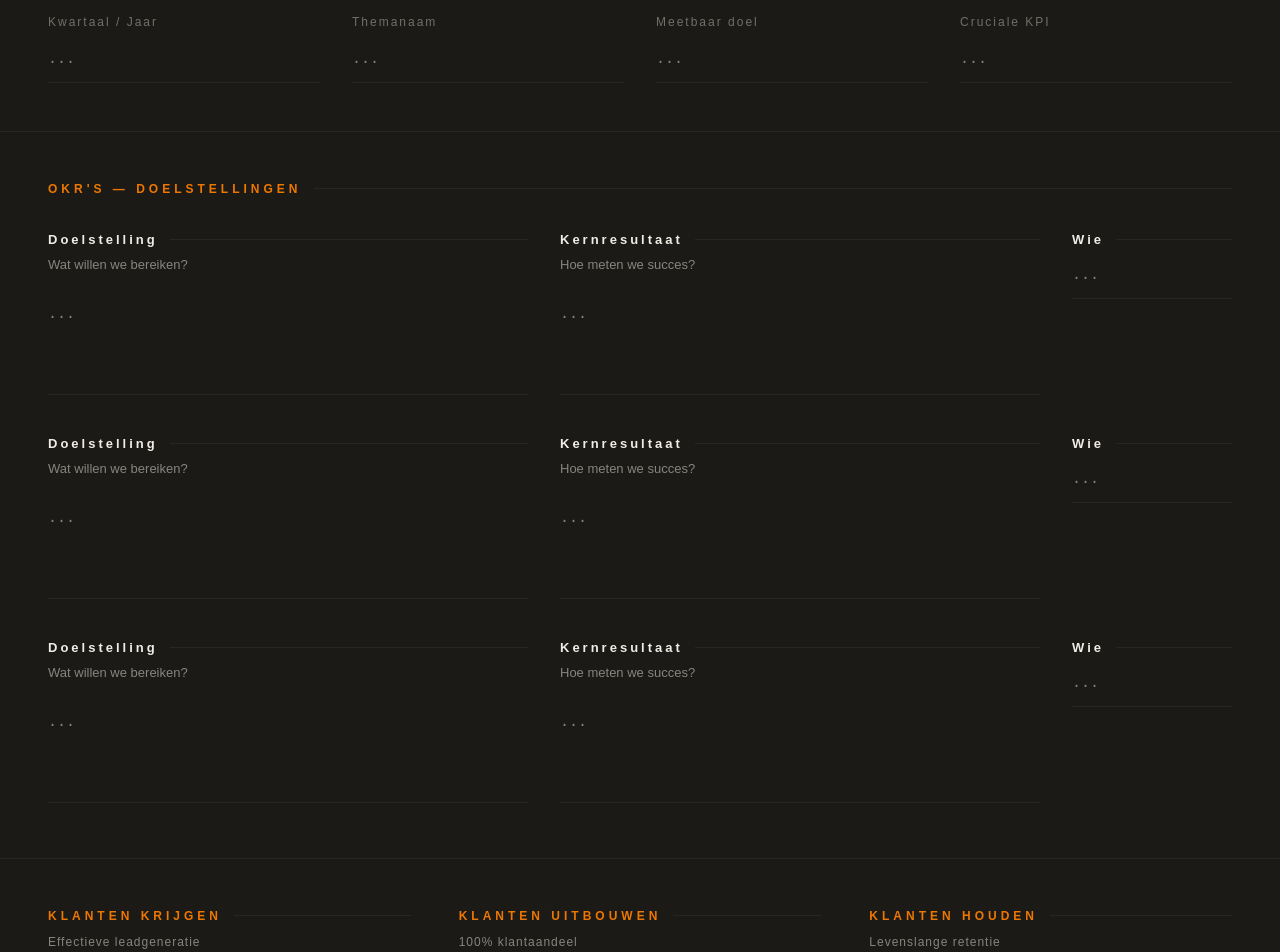
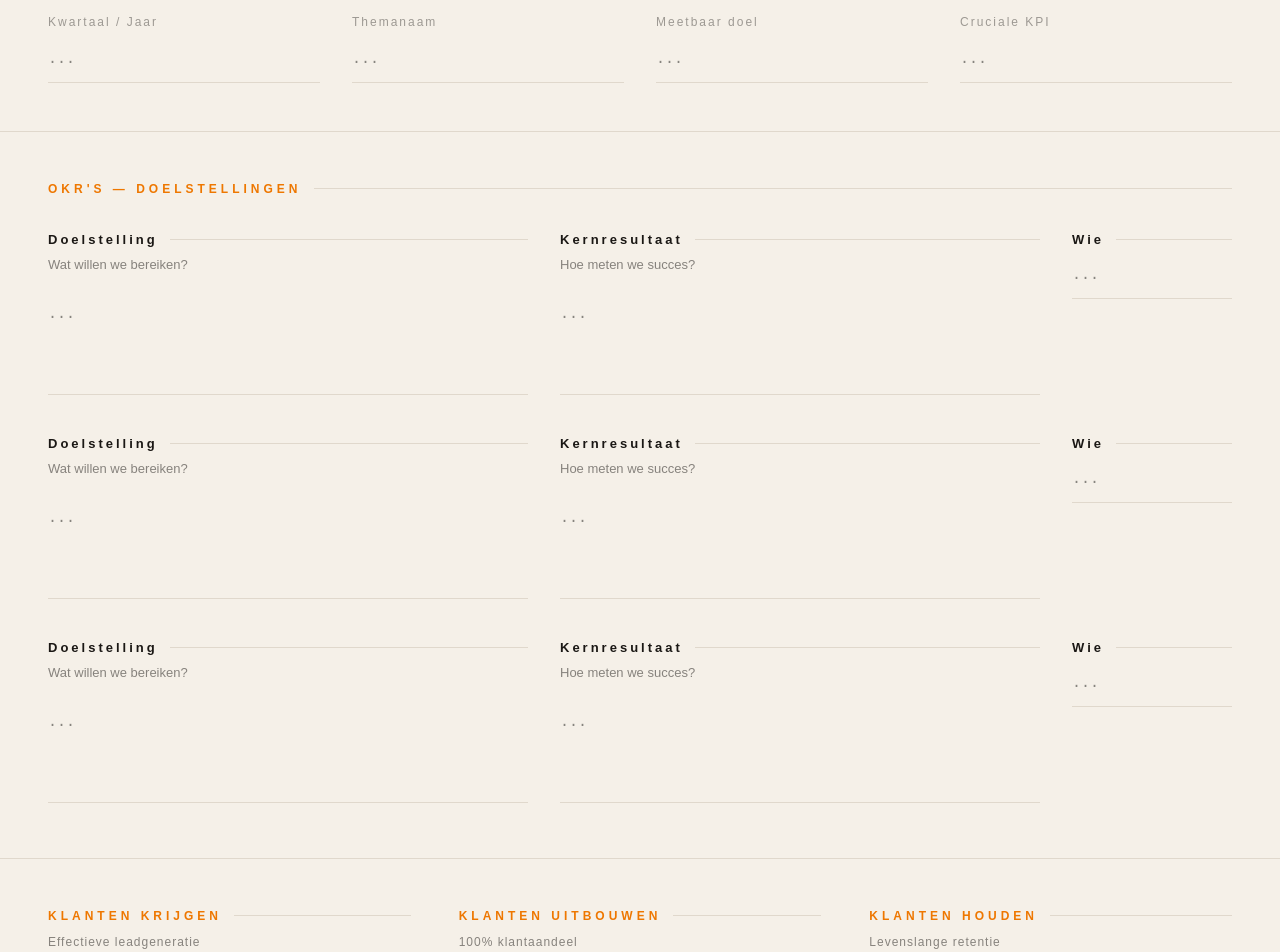
Before and after one commit to arnoceo-ops/arno-blog, a Next.js app: page /canvas/uitvoering in a window 1280 px wide. Shown: the part 1000-1952 px from the top of the page. Built offline with nearby package versions, Linux system fonts and the light colour scheme; no server answers.

Commit message:
feat: licht crème thema canvas pagina's

```diff
--- a/app/canvas/mensen/page.tsx
+++ b/app/canvas/mensen/page.tsx
@@ -46,19 +46,19 @@ async function getArnoBotFeedback(label: string, sub: string, answer: string): P
 }
 
 const s = {
-  page: { backgroundColor: '#2a2620', minHeight: '100vh', color: '#f0ede6', fontFamily: 'var(--font-barlow, sans-serif)' } as React.CSSProperties,
-  nav: { display: 'flex', alignItems: 'center', gap: '16px', padding: '24px 48px', fontSize: '12px', letterSpacing: '3px', borderBottom: '1px solid #2a2520' } as React.CSSProperties,
-  sectionDivider: { borderTop: '1px solid #2a2520', padding: '48px 48px 0' } as React.CSSProperties,
-  fieldLabel: { fontSize: '13px', fontWeight: 700, letterSpacing: '3px', color: '#f0ede6', marginBottom: '6px', display: 'flex', alignItems: 'center', gap: '12px' } as React.CSSProperties,
-  fieldLabelLine: { flex: 1, height: '1px', backgroundColor: '#2a2520' } as React.CSSProperties,
-  fieldSub: { fontSize: '13px', color: '#f0ede6', opacity: 0.5, marginBottom: '14px' } as React.CSSProperties,
-  textarea: { width: '100%', backgroundColor: 'transparent', border: 'none', borderBottom: '1px solid #2a2520', color: '#f0ede6', fontSize: '15px', padding: '12px 0', resize: 'none' as const, outline: 'none', fontFamily: 'var(--font-space-mono, monospace)', lineHeight: 1.8, minHeight: '100px', boxSizing: 'border-box' as const },
-  input: { width: '100%', backgroundColor: 'transparent', border: 'none', borderBottom: '1px solid #2a2520', color: '#f0ede6', fontSize: '15px', padding: '10px 0', outline: 'none', fontFamily: 'var(--font-space-mono, monospace)', boxSizing: 'border-box' as const },
+  page: { backgroundColor: '#f5f0e8', minHeight: '100vh', color: '#1a1714', fontFamily: 'var(--font-barlow, sans-serif)' } as React.CSSProperties,
+  nav: { display: 'flex', alignItems: 'center', gap: '16px', padding: '24px 48px', fontSize: '12px', letterSpacing: '3px', borderBottom: '1px solid #e0d8cc' } as React.CSSProperties,
+  sectionDivider: { borderTop: '1px solid #e0d8cc', padding: '48px 48px 0' } as React.CSSProperties,
+  fieldLabel: { fontSize: '13px', fontWeight: 700, letterSpacing: '3px', color: '#1a1714', marginBottom: '6px', display: 'flex', alignItems: 'center', gap: '12px' } as React.CSSProperties,
+  fieldLabelLine: { flex: 1, height: '1px', backgroundColor: '#e0d8cc' } as React.CSSProperties,
+  fieldSub: { fontSize: '13px', color: '#1a1714', opacity: 0.5, marginBottom: '14px' } as React.CSSProperties,
+  textarea: { width: '100%', backgroundColor: 'transparent', border: 'none', borderBottom: '1px solid #e0d8cc', color: '#1a1714', fontSize: '15px', padding: '12px 0', resize: 'none' as const, outline: 'none', fontFamily: 'var(--font-space-mono, monospace)', lineHeight: 1.8, minHeight: '100px', boxSizing: 'border-box' as const },
+  input: { width: '100%', backgroundColor: 'transparent', border: 'none', borderBottom: '1px solid #e0d8cc', color: '#1a1714', fontSize: '15px', padding: '10px 0', outline: 'none', fontFamily: 'var(--font-space-mono, monospace)', boxSizing: 'border-box' as const },
   arnobotBtn: { marginTop: '8px', background: 'none', border: 'none', color: '#EE7700', fontSize: '11px', letterSpacing: '2px', cursor: 'pointer', padding: '0' } as React.CSSProperties,
-  arnobotBox: { marginTop: '12px', borderLeft: '2px solid #EE7700', paddingLeft: '12px', fontSize: '13px', lineHeight: 1.8, color: '#f0ede6', opacity: 0.75, fontFamily: 'var(--font-space-mono, monospace)' } as React.CSSProperties,
-  saveStatus: { position: 'fixed' as const, bottom: '24px', right: '24px', fontSize: '11px', letterSpacing: '3px', color: '#EE7700', opacity: 0.7 },
+  arnobotBox: { marginTop: '12px', borderLeft: '2px solid #EE7700', paddingLeft: '12px', fontSize: '13px', lineHeight: 1.8, color: '#1a1714', opacity: 0.8, fontFamily: 'var(--font-space-mono, monospace)', backgroundColor: '#fdf6ec', padding: '12px' } as React.CSSProperties,
+  saveStatus: { position: 'fixed' as const, bottom: '24px', right: '24px', fontSize: '11px', letterSpacing: '3px', color: '#EE7700', opacity: 0.8 },
   groupLabel: { fontSize: '12px', fontWeight: 700, letterSpacing: '4px', color: '#EE7700', marginBottom: '24px', display: 'flex', alignItems: 'center', gap: '12px' } as React.CSSProperties,
-  groupSub: { fontSize: '12px', color: '#f0ede6', opacity: 0.5, letterSpacing: '1px', fontWeight: 400 } as React.CSSProperties,
+  groupSub: { fontSize: '12px', color: '#1a1714', opacity: 0.5, letterSpacing: '1px', fontWeight: 400 } as React.CSSProperties,
 }
 
 interface FieldProps {
@@ -108,8 +108,8 @@ interface QuarterBlockProps {
 function QuarterBlock({ quarter, ids, answers, onChange, onBlur }: QuarterBlockProps) {
   const row = (label: string, id: string) => (
     <div style={{ display: 'grid', gridTemplateColumns: '120px 1fr', alignItems: 'center', gap: '12px', borderBottom: '1px solid #2a2520', padding: '8px 0' }}>
-      <span style={{ fontSize: '13px', color: '#f0ede6', opacity: 0.4 }}>{label}</span>
-      <input style={{ backgroundColor: 'transparent', border: 'none', borderBottom: '1px solid #2a2520', color: '#f0ede6', fontSize: '15px', padding: '4px 0', outline: 'none', fontFamily: 'var(--font-space-mono, monospace)', width: '100%', boxSizing: 'border-box' as const }} value={answers[id] || ''} onChange={e => onChange(id, e.target.value)} onBlur={() => onBlur(id)} placeholder="—" />
+      <span style={{ fontSize: '13px', color: '#1a1714', opacity: 0.4 }}>{label}</span>
+      <input style={{ backgroundColor: 'transparent', border: 'none', borderBottom: '1px solid #2a2520', color: '#1a1714', fontSize: '15px', padding: '4px 0', outline: 'none', fontFamily: 'var(--font-space-mono, monospace)', width: '100%', boxSizing: 'border-box' as const }} value={answers[id] || ''} onChange={e => onChange(id, e.target.value)} onBlur={() => onBlur(id)} placeholder="—" />
     </div>
   )
   return (
@@ -201,7 +201,7 @@ export default function MensenPage() {
   return (
     <main style={s.page}>
       <nav style={s.nav}>
-        <Link href="/canvas" style={{ color: '#f0ede6', textDecoration: 'none', opacity: 0.4 }}>← CANVAS</Link>
+        <Link href="/canvas" style={{ color: '#1a1714', textDecoration: 'none', opacity: 0.4 }}>← CANVAS</Link>
         <span style={{ opacity: 0.2 }}>/</span>
         <span style={{ color: '#EE7700' }}>MENSEN</span>
       </nav>
--- a/app/canvas/strategie/page.tsx
+++ b/app/canvas/strategie/page.tsx
@@ -72,19 +72,19 @@ async function getArnoBotFeedback(label: string, sub: string, answer: string): P
 }
 
 const s = {
-  page: { backgroundColor: '#2a2620', minHeight: '100vh', color: '#f0ede6', fontFamily: 'var(--font-barlow, sans-serif)' } as React.CSSProperties,
+  page: { backgroundColor: '#2a2620', minHeight: '100vh', color: '#1a1714', fontFamily: 'var(--font-barlow, sans-serif)' } as React.CSSProperties,
   nav: { display: 'flex', alignItems: 'center', gap: '16px', padding: '24px 48px', fontSize: '12px', letterSpacing: '3px', borderBottom: '1px solid #2a2520' } as React.CSSProperties,
   sectionDivider: { borderTop: '1px solid #2a2520', padding: '48px 48px 0' } as React.CSSProperties,
-  fieldLabel: { fontSize: '13px', fontWeight: 700, letterSpacing: '3px', color: '#f0ede6', marginBottom: '6px', display: 'flex', alignItems: 'center', gap: '12px' } as React.CSSProperties,
+  fieldLabel: { fontSize: '13px', fontWeight: 700, letterSpacing: '3px', color: '#1a1714', marginBottom: '6px', display: 'flex', alignItems: 'center', gap: '12px' } as React.CSSProperties,
   fieldLabelLine: { flex: 1, height: '1px', backgroundColor: '#2a2520' } as React.CSSProperties,
-  fieldSub: { fontSize: '13px', color: '#f0ede6', opacity: 0.5, marginBottom: '14px' } as React.CSSProperties,
-  textarea: { width: '100%', backgroundColor: 'transparent', border: 'none', borderBottom: '1px solid #2a2520', color: '#f0ede6', fontSize: '15px', padding: '12px 0', resize: 'none' as const, outline: 'none', fontFamily: 'var(--font-space-mono, monospace)', lineHeight: 1.8, minHeight: '100px', boxSizing: 'border-box' as const },
-  input: { width: '100%', backgroundColor: 'transparent', border: 'none', borderBottom: '1px solid #2a2520', color: '#f0ede6', fontSize: '15px', padding: '10px 0', outline: 'none', fontFamily: 'var(--font-space-mono, monospace)', boxSizing: 'border-box' as const },
+  fieldSub: { fontSize: '13px', color: '#1a1714', opacity: 0.5, marginBottom: '14px' } as React.CSSProperties,
+  textarea: { width: '100%', backgroundColor: 'transparent', border: 'none', borderBottom: '1px solid #2a2520', color: '#1a1714', fontSize: '15px', padding: '12px 0', resize: 'none' as const, outline: 'none', fontFamily: 'var(--font-space-mono, monospace)', lineHeight: 1.8, minHeight: '100px', boxSizing: 'border-box' as const },
+  input: { width: '100%', backgroundColor: 'transparent', border: 'none', borderBottom: '1px solid #2a2520', color: '#1a1714', fontSize: '15px', padding: '10px 0', outline: 'none', fontFamily: 'var(--font-space-mono, monospace)', boxSizing: 'border-box' as const },
   arnobotBtn: { marginTop: '8px', background: 'none', border: 'none', color: '#EE7700', fontSize: '11px', letterSpacing: '2px', cursor: 'pointer', padding: '0' } as React.CSSProperties,
-  arnobotBox: { marginTop: '12px', borderLeft: '2px solid #EE7700', paddingLeft: '12px', fontSize: '13px', lineHeight: 1.8, color: '#f0ede6', opacity: 0.75, fontFamily: 'var(--font-space-mono, monospace)' } as React.CSSProperties,
+  arnobotBox: { marginTop: '12px', borderLeft: '2px solid #EE7700', paddingLeft: '12px', fontSize: '13px', lineHeight: 1.8, color: '#1a1714', opacity: 0.75, fontFamily: 'var(--font-space-mono, monospace)' } as React.CSSProperties,
   saveStatus: { position: 'fixed' as const, bottom: '24px', right: '24px', fontSize: '11px', letterSpacing: '3px', color: '#EE7700', opacity: 0.7 },
   groupLabel: { fontSize: '12px', fontWeight: 700, letterSpacing: '4px', color: '#EE7700', marginBottom: '24px', display: 'flex', alignItems: 'center', gap: '12px' } as React.CSSProperties,
-  groupSub: { fontSize: '12px', color: '#f0ede6', opacity: 0.5, letterSpacing: '1px', fontWeight: 400 } as React.CSSProperties,
+  groupSub: { fontSize: '12px', color: '#1a1714', opacity: 0.5, letterSpacing: '1px', fontWeight: 400 } as React.CSSProperties,
 }
 
 interface FieldProps {
@@ -134,9 +134,9 @@ interface SmallInputProps {
 function SmallInput({ id, label, value, onChange, onBlur }: SmallInputProps) {
   return (
     <div style={{ display: 'grid', gridTemplateColumns: '130px 1fr', alignItems: 'center', gap: '16px', borderBottom: '1px solid #2a2520', padding: '10px 0' }}>
-      <span style={{ fontSize: '13px', color: '#f0ede6', opacity: 0.5, letterSpacing: '1px' }}>{label}</span>
+      <span style={{ fontSize: '13px', color: '#1a1714', opacity: 0.5, letterSpacing: '1px' }}>{label}</span>
       <input
-        style={{ backgroundColor: 'transparent', border: 'none', borderBottom: '1px solid #2a2520', color: '#f0ede6', fontSize: '15px', padding: '4px 0', outline: 'none', fontFamily: 'var(--font-space-mono, monospace)', width: '100%', boxSizing: 'border-box' as const }}
+        style={{ backgroundColor: 'transparent', border: 'none', borderBottom: '1px solid #2a2520', color: '#1a1714', fontSize: '15px', padding: '4px 0', outline: 'none', fontFamily: 'var(--font-space-mono, monospace)', width: '100%', boxSizing: 'border-box' as const }}
         value={value}
         onChange={e => onChange(id, e.target.value)}
         onBlur={() => onBlur(id)}
@@ -221,7 +221,7 @@ export default function StrategiePage() {
   return (
     <main style={s.page}>
       <nav style={s.nav}>
-        <Link href="/canvas" style={{ color: '#f0ede6', textDecoration: 'none', opacity: 0.4 }}>← CANVAS</Link>
+        <Link href="/canvas" style={{ color: '#1a1714', textDecoration: 'none', opacity: 0.4 }}>← CANVAS</Link>
         <span style={{ opacity: 0.2 }}>/</span>
         <span style={{ color: '#EE7700' }}>STRATEGIE</span>
       </nav>
@@ -290,7 +290,7 @@ export default function StrategiePage() {
         <Field {...f('strategie_1_zin')} {...fieldProps('strategie_1_zin')} />
         <div>
           <div style={s.groupLabel}>ONDERSCHEIDEND VERMOGEN <span style={s.fieldLabelLine} /></div>
-          <div style={{ fontSize: '12px', color: '#f0ede6', opacity: 0.5, marginBottom: '16px' }}>Welke kernactiviteiten ondersteunen de strategie in 1 zin?</div>
+          <div style={{ fontSize: '12px', color: '#1a1714', opacity: 0.5, marginBottom: '16px' }}>Welke kernactiviteiten ondersteunen de strategie in 1 zin?</div>
           {(['onderscheidend_1','onderscheidend_2','onderscheidend_3','onderscheidend_4','onderscheidend_5'] as const).map((id, i) => (
             <div key={id} style={{ display: 'grid', gridTemplateColumns: '24px 1fr', gap: '12px', alignItems: 'center', marginBottom: '12px' }}>
               <span style={{ color: '#EE7700', fontSize: '13px', opacity: 0.5 }}>{i + 1}</span>
@@ -322,8 +322,8 @@ export default function StrategiePage() {
       {/* ROW 9: OMTM */}
       <div style={{ ...s.sectionDivider, paddingBottom: '80px' }}>
         <div style={{ display: 'flex', alignItems: 'center', gap: '24px' }}>
-          <span style={{ fontFamily: 'var(--font-bebas)', fontSize: '20px', letterSpacing: '4px', color: '#f0ede6', whiteSpace: 'nowrap' }}>OMTM</span>
-          <span style={{ fontSize: '13px', color: '#f0ede6', opacity: 0.5, whiteSpace: 'nowrap' }}>Wat is de belangrijkste prestatie-indicator?</span>
+          <span style={{ fontFamily: 'var(--font-bebas)', fontSize: '20px', letterSpacing: '4px', color: '#1a1714', whiteSpace: 'nowrap' }}>OMTM</span>
+          <span style={{ fontSize: '13px', color: '#1a1714', opacity: 0.5, whiteSpace: 'nowrap' }}>Wat is de belangrijkste prestatie-indicator?</span>
           <input style={{ ...s.input, borderBottom: '1px solid #EE7700' }} value={answers['omtm'] || ''} onChange={e => handleChange('omtm', e.target.value)} onBlur={() => handleBlur('omtm')} placeholder="..." />
         </div>
       </div>
--- a/app/canvas/uitvoering/page.tsx
+++ b/app/canvas/uitvoering/page.tsx
@@ -77,19 +77,19 @@ async function getArnoBotFeedback(label: string, sub: string, answer: string): P
 }
 
 const s = {
-  page: { backgroundColor: '#1c1a17', minHeight: '100vh', color: '#f0ede6', fontFamily: 'var(--font-barlow, sans-serif)' } as React.CSSProperties,
-  nav: { display: 'flex', alignItems: 'center', gap: '16px', padding: '24px 48px', fontSize: '12px', letterSpacing: '3px', borderBottom: '1px solid #2a2520' } as React.CSSProperties,
-  sectionDivider: { borderTop: '1px solid #2a2520', padding: '48px 48px 0' } as React.CSSProperties,
-  fieldLabel: { fontSize: '13px', fontWeight: 700, letterSpacing: '3px', color: '#f0ede6', marginBottom: '6px', display: 'flex', alignItems: 'center', gap: '12px' } as React.CSSProperties,
-  fieldLabelLine: { flex: 1, height: '1px', backgroundColor: '#2a2520' } as React.CSSProperties,
-  fieldSub: { fontSize: '13px', color: '#f0ede6', opacity: 0.5, marginBottom: '14px' } as React.CSSProperties,
-  textarea: { width: '100%', backgroundColor: 'transparent', border: 'none', borderBottom: '1px solid #2a2520', color: '#f0ede6', fontSize: '15px', padding: '12px 0', resize: 'none' as const, outline: 'none', fontFamily: 'var(--font-space-mono, monospace)', lineHeight: 1.8, minHeight: '90px', boxSizing: 'border-box' as const },
-  input: { width: '100%', backgroundColor: 'transparent', border: 'none', borderBottom: '1px solid #2a2520', color: '#f0ede6', fontSize: '15px', padding: '10px 0', outline: 'none', fontFamily: 'var(--font-space-mono, monospace)', boxSizing: 'border-box' as const },
+  page: { backgroundColor: '#f5f0e8', minHeight: '100vh', color: '#1a1714', fontFamily: 'var(--font-barlow, sans-serif)' } as React.CSSProperties,
+  nav: { display: 'flex', alignItems: 'center', gap: '16px', padding: '24px 48px', fontSize: '12px', letterSpacing: '3px', borderBottom: '1px solid #e0d8cc' } as React.CSSProperties,
+  sectionDivider: { borderTop: '1px solid #e0d8cc', padding: '48px 48px 0' } as React.CSSProperties,
+  fieldLabel: { fontSize: '13px', fontWeight: 700, letterSpacing: '3px', color: '#1a1714', marginBottom: '6px', display: 'flex', alignItems: 'center', gap: '12px' } as React.CSSProperties,
+  fieldLabelLine: { flex: 1, height: '1px', backgroundColor: '#e0d8cc' } as React.CSSProperties,
+  fieldSub: { fontSize: '13px', color: '#1a1714', opacity: 0.5, marginBottom: '14px' } as React.CSSProperties,
+  textarea: { width: '100%', backgroundColor: 'transparent', border: 'none', borderBottom: '1px solid #e0d8cc', color: '#1a1714', fontSize: '15px', padding: '12px 0', resize: 'none' as const, outline: 'none', fontFamily: 'var(--font-space-mono, monospace)', lineHeight: 1.8, minHeight: '90px', boxSizing: 'border-box' as const },
+  input: { width: '100%', backgroundColor: 'transparent', border: 'none', borderBottom: '1px solid #e0d8cc', color: '#1a1714', fontSize: '15px', padding: '10px 0', outline: 'none', fontFamily: 'var(--font-space-mono, monospace)', boxSizing: 'border-box' as const },
   arnobotBtn: { marginTop: '8px', background: 'none', border: 'none', color: '#EE7700', fontSize: '11px', letterSpacing: '2px', cursor: 'pointer', padding: '0' } as React.CSSProperties,
-  arnobotBox: { marginTop: '12px', borderLeft: '2px solid #EE7700', paddingLeft: '12px', fontSize: '13px', lineHeight: 1.8, color: '#f0ede6', opacity: 0.75, fontFamily: 'var(--font-space-mono, monospace)' } as React.CSSProperties,
+  arnobotBox: { marginTop: '12px', borderLeft: '2px solid #EE7700', paddingLeft: '12px', fontSize: '13px', lineHeight: 1.8, color: '#1a1714', opacity: 0.75, fontFamily: 'var(--font-space-mono, monospace)' } as React.CSSProperties,
   saveStatus: { position: 'fixed' as const, bottom: '24px', right: '24px', fontSize: '11px', letterSpacing: '3px', color: '#EE7700', opacity: 0.7 },
   groupLabel: { fontSize: '12px', fontWeight: 700, letterSpacing: '4px', color: '#EE7700', marginBottom: '8px', display: 'flex', alignItems: 'center', gap: '12px' } as React.CSSProperties,
-  groupSub: { fontSize: '12px', color: '#f0ede6', opacity: 0.5, letterSpacing: '1px', fontWeight: 400 } as React.CSSProperties,
+  groupSub: { fontSize: '12px', color: '#1a1714', opacity: 0.5, letterSpacing: '1px', fontWeight: 400 } as React.CSSProperties,
 }
 
 interface FieldProps {
@@ -120,9 +120,9 @@ function Field({ id, label, sub, type, value, onChange, onBlur, feedback, loadin
 
 function KpiRow({ id, label, value, onChange, onBlur }: { id: string; label: string; value: string; onChange: (id: string, v: string) => void; onBlur: (id: string) => void }) {
   return (
-    <div style={{ display: 'grid', gridTemplateColumns: '160px 1fr', alignItems: 'center', gap: '16px', borderBottom: '1px solid #2a2520', padding: '10px 0' }}>
-      <span style={{ fontSize: '13px', color: '#f0ede6', opacity: 0.5, letterSpacing: '1px' }}>{label}</span>
-      <input style={{ backgroundColor: 'transparent', border: 'none', borderBottom: '1px solid #2a2520', color: '#f0ede6', fontSize: '15px', padding: '4px 0', outline: 'none', fontFamily: 'var(--font-space-mono, monospace)', width: '100%', boxSizing: 'border-box' as const }} value={value} onChange={e => onChange(id, e.target.value)} onBlur={() => onBlur(id)} placeholder="—" />
+    <div style={{ display: 'grid', gridTemplateColumns: '160px 1fr', alignItems: 'center', gap: '16px', borderBottom: '1px solid #e0d8cc', padding: '10px 0' }}>
+      <span style={{ fontSize: '13px', color: '#1a1714', opacity: 0.5, letterSpacing: '1px' }}>{label}</span>
+      <input style={{ backgroundColor: 'transparent', border: 'none', borderBottom: '1px solid #e0d8cc', color: '#1a1714', fontSize: '15px', padding: '4px 0', outline: 'none', fontFamily: 'var(--font-space-mono, monospace)', width: '100%', boxSizing: 'border-box' as const }} value={value} onChange={e => onChange(id, e.target.value)} onBlur={() => onBlur(id)} placeholder="—" />
     </div>
   )
 }
@@ -130,7 +130,7 @@ function KpiRow({ id, label, value, onChange, onBlur }: { id: string; label: str
 // Fix: oranje lijn vervangen door normale stijl
 function NumberCol({ id, label, value, onChange, onBlur }: { id: string; label: string; value: string; onChange: (id: string, v: string) => void; onBlur: (id: string) => void }) {
   return (
-    <div style={{ borderTop: '1px solid #2a2520', paddingTop: '16px' }}>
+    <div style={{ borderTop: '1px solid #e0d8cc', paddingTop: '16px' }}>
       <div style={{ fontSize: '13px', fontWeight: 700, letterSpacing: '3px', color: '#EE7700', marginBottom: '12px' }}>{label}</div>
       <input style={s.input} value={value} onChange={e => onChange(id, e.target.value)} onBlur={() => onBlur(id)} placeholder="—" />
     </div>
@@ -212,7 +212,7 @@ export default function UitvoeringPage() {
   return (
     <main style={s.page}>
       <nav style={s.nav}>
-        <Link href="/canvas" style={{ color: '#f0ede6', textDecoration: 'none', opacity: 0.4 }}>← CANVAS</Link>
+        <Link href="/canvas" style={{ color: '#1a1714', textDecoration: 'none', opacity: 0.4 }}>← CANVAS</Link>
         <span style={{ opacity: 0.2 }}>/</span>
         <span style={{ color: '#EE7700' }}>UITVOERING</span>
       </nav>
@@ -225,7 +225,7 @@ export default function UitvoeringPage() {
         <div style={{ display: 'grid', gridTemplateColumns: '1fr 1fr 1fr 1fr', gap: '32px' }}>
           {(['kwartaal_jaar','themanaam','meetbaar_doel','cruciale_kpi'] as const).map(id => (
             <div key={id}>
-              <div style={{ fontSize: '12px', color: '#f0ede6', opacity: 0.4, letterSpacing: '2px', marginBottom: '8px' }}>{f(id).label}</div>
+              <div style={{ fontSize: '12px', color: '#1a1714', opacity: 0.4, letterSpacing: '2px', marginBottom: '8px' }}>{f(id).label}</div>
               <input style={s.input} value={answers[id] || ''} onChange={e => handleChange(id, e.target.value)} onBlur={() => handleBlur(id)} placeholder="..." />
             </div>
           ))}
@@ -304,7 +304,7 @@ export default function UitvoeringPage() {
       </div>
 
       {/* WENSENLIJST */}
-      <div style={{ padding: '48px 48px 48px', borderTop: '1px solid #2a2520' }}>
+      <div style={{ padding: '48px 48px 48px', borderTop: '1px solid #e0d8cc' }}>
         <Field {...f('wensenlijst')} {...fp('wensenlijst')} />
       </div>
 
```
